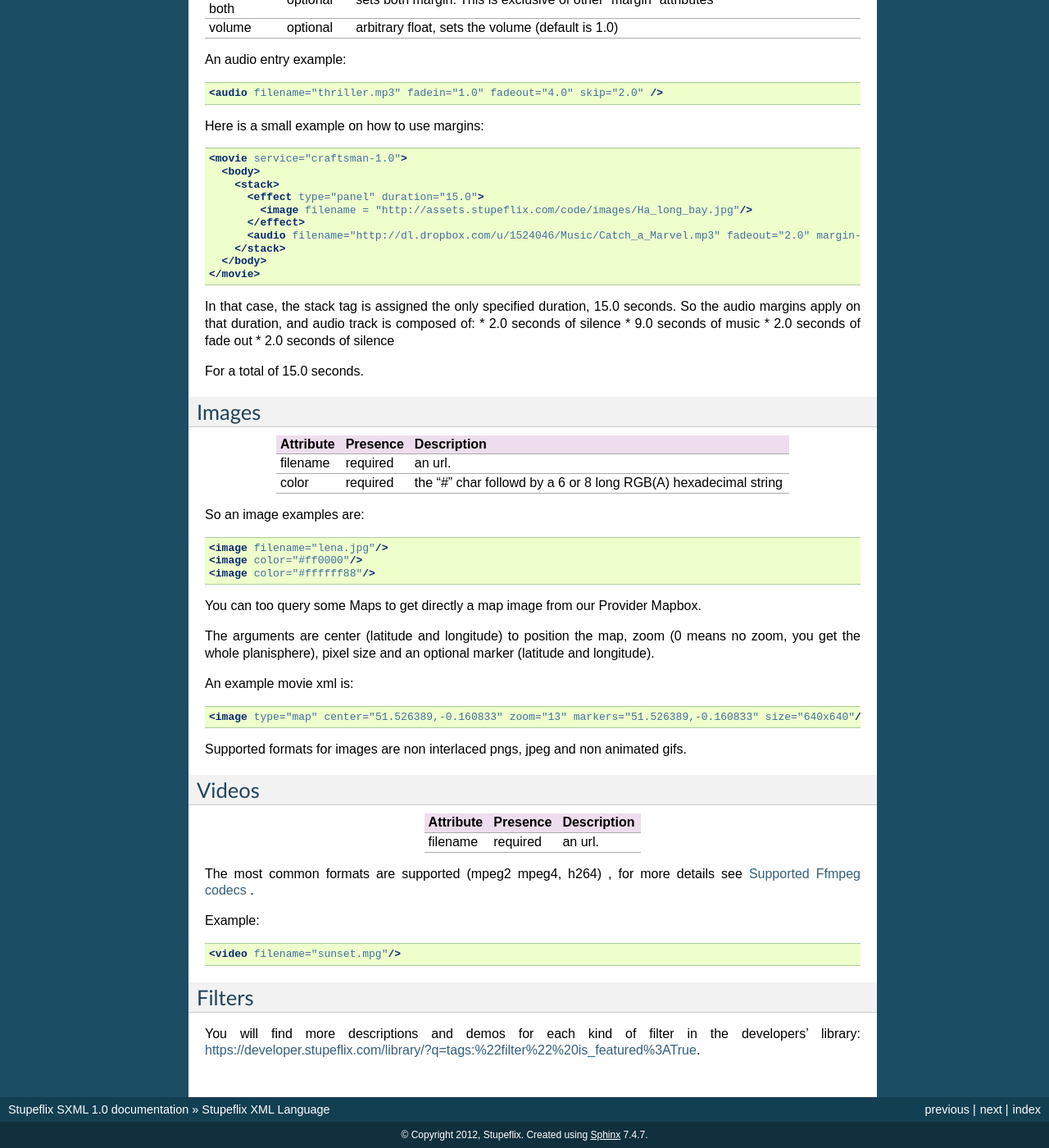
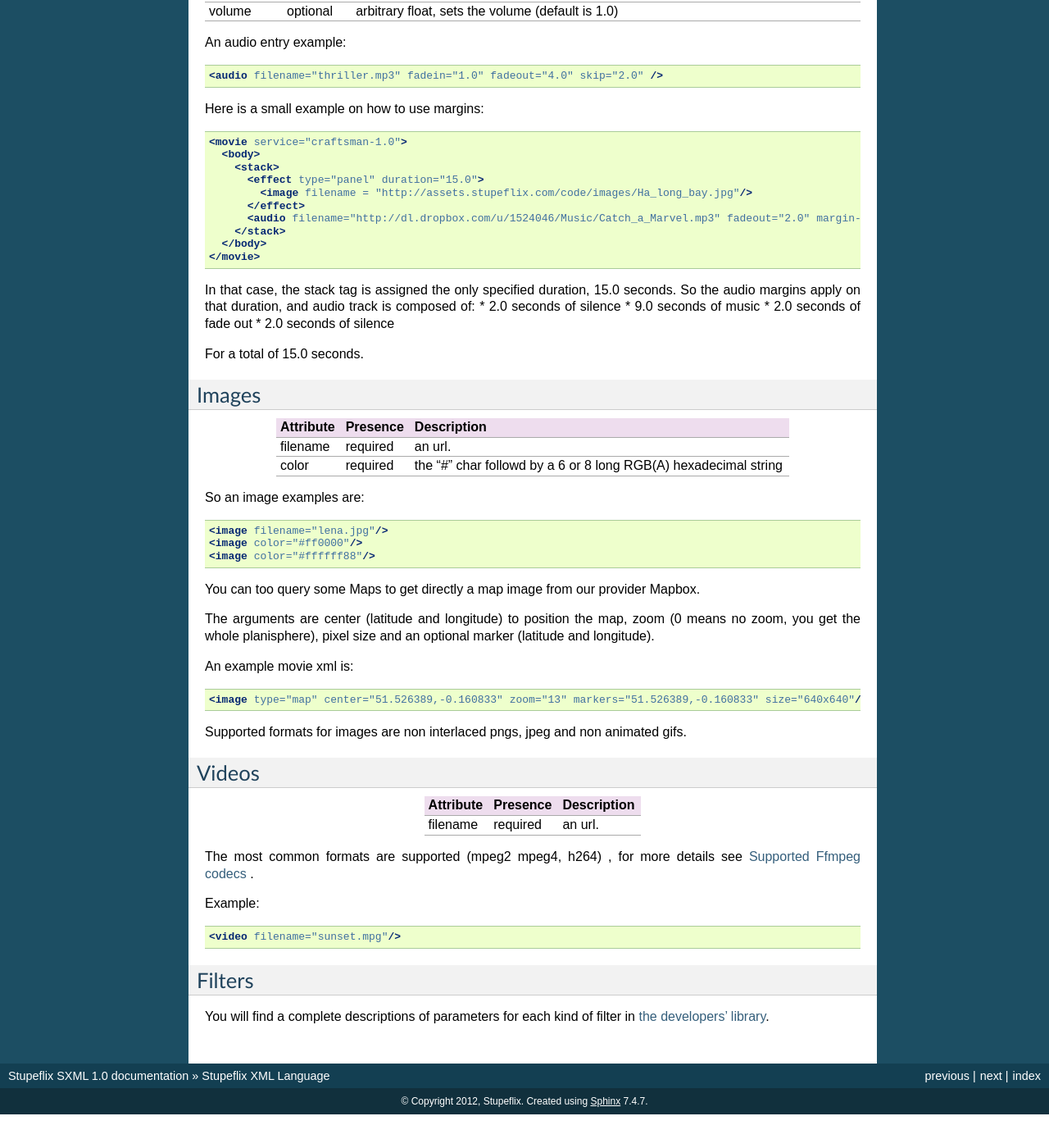
Before and after one commit to Stupeflix/stupeflix-sxml-doc, a Sphinx documentation site: the page built from docs/language.rst, in a window 1280 px wide and 1400 px high, scrolled down 2206 px. Shown: the whole window at 82% size. Built offline with Sphinx 7.4.7, drawn with Linux system fonts in a browser that asks for light colours; after the commit the page ends 3565 px from its top, so only the background shows below that; some of the changed text lies outside the part shown.

Commit message:
added shcema.xsd and fixed links

```diff
--- a/docs/language.rst
+++ b/docs/language.rst
@@ -95,7 +95,7 @@ The text to be displayed is then contained in the text tag:
 
   <text type="legend">Here is the text to be displayed</text>
 
-Here is the list of available text effects : :doc:`tutorial/04_text_effects`. And here are demos of available the fonts : https://developer.stupeflix.com/library/?q=fonts%20is_featured%3ATrue
+Here is the list of available text effects : :doc:`tutorial/04_text_effects`. And here is the `list of available fonts <https://developer.stupeflix.com/library/?q=fonts%20is_featured%3ATrue>`_.
 
 Audio
 -----
@@ -162,7 +162,7 @@ So an image examples are:
   <image color="#ff0000"/>
   <image color="#ffffff88"/>
 
-You can too query some Maps to get directly a map image from our Provider Mapbox.
+You can too query some Maps to get directly a map image from our provider Mapbox.
 
 The arguments are center (latitude and longitude) to position the map, zoom (0 means no zoom, you get the whole planisphere), pixel size and an optional marker (latitude and longitude).
 
@@ -194,4 +194,4 @@ Example:
 Filters
 -------
 
-You will find more descriptions and demos for each kind of filter in the developers' library: https://developer.stupeflix.com/library/?q=tags:%22filter%22%20is_featured%3ATrue.
+You will find a complete descriptions of parameters for each kind of filter in `the developers' library <https://developer.stupeflix.com/library/?q=tags:%22filter%22%20is_featured%3ATrue>`_.
```
Also changed, not shown: 1 other file.
